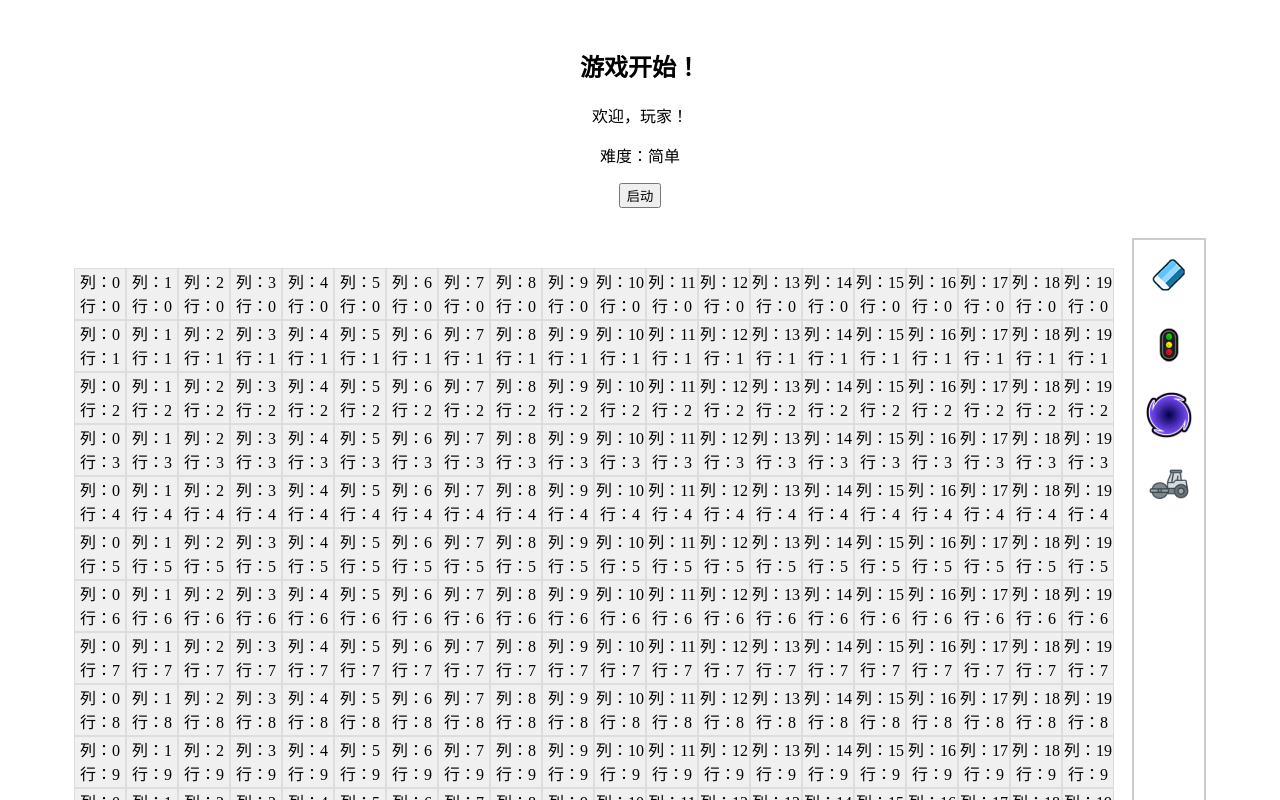
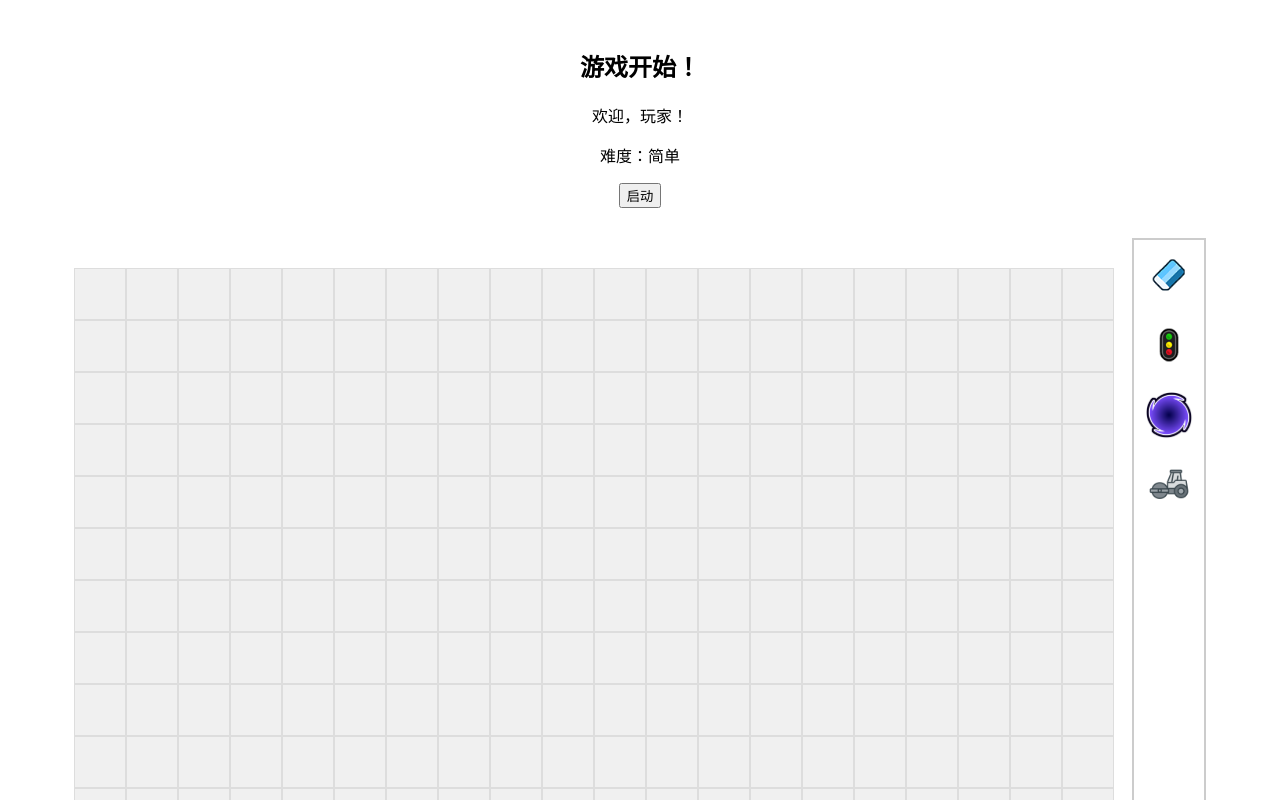
Before and after one commit to xgwsgdhs/SkyCity, a Vue app: page /game in a window 1280 px wide. Shown: the top 800 px of the page. Built offline with nearby package versions, Linux system fonts and the light colour scheme.

Commit message:
使用二重矩阵实现道路铺设

```diff
--- a/src/components/Game/GameMap.vue
+++ b/src/components/Game/GameMap.vue
@@ -1,7 +1,7 @@
 <template>
   <div class="game-container">
     <!-- 游戏地图 -->
-    <div class="game-map" @mousedown="startDrawing" @mouseup="stopDrawing" @mousemove="drawing">
+    <div class="game-map" @mouseleave="stopDrag">
       <div
           v-for="(row, rowIndex) in map"
           :key="'row-' + rowIndex"
@@ -12,9 +12,17 @@
             :key="'cell-' + colIndex"
             class="game-cell"
             @click="changeNeighborColors(rowIndex, colIndex)"
+            @mousedown="startDrag(rowIndex, colIndex)"
+            @mouseup="stopDrag"
+            @mouseenter="dragMove(rowIndex, colIndex)"
+            :style="{
+            backgroundImage: 'url(' + getRoadImage(cell) + ')',
+            backgroundSize: 'cover'
+          }"
+            draggable="false"
         >
-          列：{{ rowIndex }}
-          行：{{ colIndex }}
+<!--          列：{{ rowIndex }}-->
+<!--          行：{{ colIndex }}-->
         </div>
       </div>
     </div>
@@ -32,6 +40,7 @@
 </template>
 
 <script>
+import { roads } from '@/assets/index.js';
 export default {
   data() {
     return {
@@ -39,12 +48,49 @@ export default {
       map: Array.from({ length: 20 }, () => Array(15).fill(null)),
       coins: 3000, // 初始金币数
       timer: 100,  // 初始时间
-      selectedTool: null, // 当前选择的工具
-      isDrawing: false, // 是否正在绘制路面
-      drawingStart: null, // 绘制起点
+      dragging: false, // 判断是否在拖拽
+      toolType: 'roadBuilder', // 当前使用的工具
     };
   },
   methods: {
+    // 启动拖拽
+    startDrag(rowIndex, colIndex) {
+      console.log(rowIndex,colIndex)
+      if (this.toolType === 'roadBuilder' && this.coins >= 50) {
+        this.dragging = true;
+        this.placeRoad(rowIndex, colIndex);
+      }
+    },
+
+    // 停止拖拽
+    stopDrag() {
+      this.dragging = false;
+    },
+
+    // 移动时绘制
+    dragMove(rowIndex, colIndex) {
+      if (this.dragging) {
+        console.log(rowIndex, colIndex);
+        if (rowIndex >= 0 && rowIndex < 20 && colIndex >= 0 && colIndex < 15) {
+          this.placeRoad(rowIndex, colIndex);
+        }
+      }
+    },
+
+    // 绘制路面
+    placeRoad(rowIndex, colIndex) {
+      console.log(this.map[rowIndex][colIndex])
+      if (this.map[rowIndex][colIndex] === null && this.coins >= 50) {
+        // 在地图上铺设路面
+        this.map[rowIndex][colIndex] = 'cross';
+        this.coins -= 50; // 每铺设一个格子，消耗50金币
+      }
+    },
+    // 获取对应的道路图片
+    getRoadImage(roadType) {
+      return roads[roadType] || ''; // 返回对应道路类型的图片路径
+    },
+
     // 改变点击格子上下左右相邻格子的颜色
     changeNeighborColors(rowIndex, colIndex) {
       // 获取四个方向的格子索引
@@ -102,6 +148,12 @@ export default {
   height: 50px;
   background-color: #f0f0f0;
   border: 1px solid #ddd;
+  cursor: pointer;
+  user-select: none; /* 禁止选择文本 */
+}
+
+.game-cell.road {
+  background-color: #8b4513; /* 模拟铺设的路面颜色 */
 }
 
 .info-panel {
```
